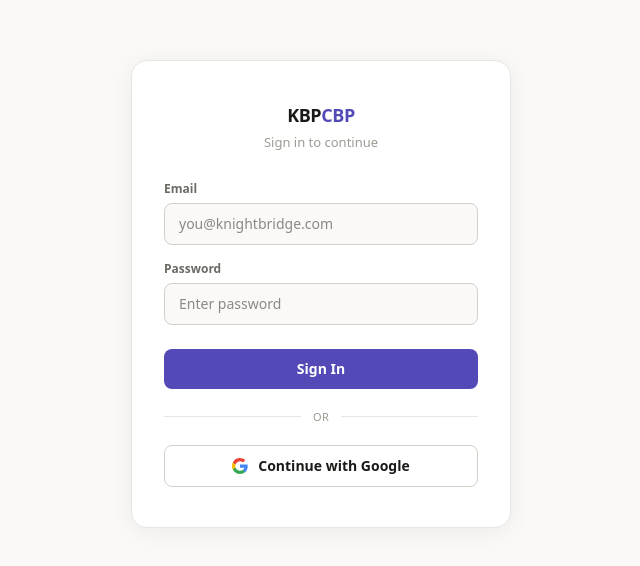
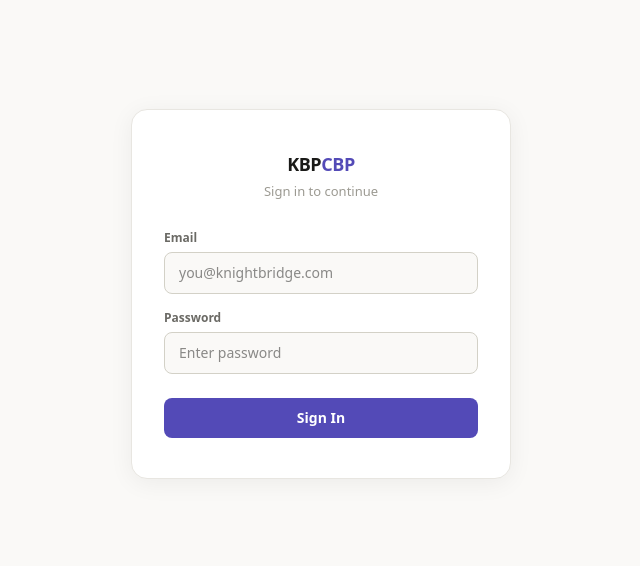
Before and after one commit to balendra3316/KnightsBridge-budget-portal, a Next.js app: page /login in a window 1280 px wide. Shown: the part 106-672 px from the top of the page, without its empty margins (319-959 px from the left). Built offline with nearby package versions, Linux system fonts and the light colour scheme.

Commit message:
hide the code

```diff
--- a/src/components/kbcbp/login-form.tsx
+++ b/src/components/kbcbp/login-form.tsx
@@ -1,7 +1,11 @@
 'use client'
 
 import { useState, useTransition } from 'react'
-import { login, loginWithGoogle } from '@/lib/auth-actions'
+import { login } from '@/lib/auth-actions'
+// Google sign-in temporarily hidden per manager request. The `loginWithGoogle`
+// server action and /auth/callback route are left in place — to re-enable, add
+// `loginWithGoogle` back to the import above and uncomment the handler + button.
+// import { login, loginWithGoogle } from '@/lib/auth-actions'
 
 const inputCls =
   'w-full px-3.5 py-2.5 rounded-lg border border-kb-border-strong text-sm font-sans outline-none bg-kb-bg'
@@ -26,14 +30,16 @@
     })
   }
 
-  const handleGoogle = () => {
-    setError(null)
-    startTransition(async () => {
-      // On success this redirects to Google, so we only see the error branch.
-      const result = await loginWithGoogle()
-      if (result?.error) setError(result.error)
-    })
-  }
+  // Google sign-in handler — hidden per manager request. Uncomment (and restore
+  // the loginWithGoogle import) to bring the button back.
+  // const handleGoogle = () => {
+  //   setError(null)
+  //   startTransition(async () => {
+  //     // On success this redirects to Google, so we only see the error branch.
+  //     const result = await loginWithGoogle()
+  //     if (result?.error) setError(result.error)
+  //   })
+  // }
 
   return (
     <form onSubmit={handleSubmit}>
@@ -78,6 +84,9 @@
         {isPending ? 'Signing in...' : 'Sign In'}
       </button>
 
+      {/* Google sign-in button — hidden per manager request. Uncomment this
+          block (and restore handleGoogle + the loginWithGoogle import) to bring
+          it back. The backend (loginWithGoogle action + /auth/callback) is untouched.
       <div className="flex items-center gap-3 my-5">
         <div className="h-px flex-1 bg-kb-border" />
         <span className="text-[11px] text-kb-fg-3 uppercase tracking-wide">or</span>
@@ -98,6 +107,7 @@
         </svg>
         Continue with Google
       </button>
+      */}
     </form>
   )
 }
```
Also changed, not shown: src/app/(main)/invoices/actions.ts (+7 -0 lines).
